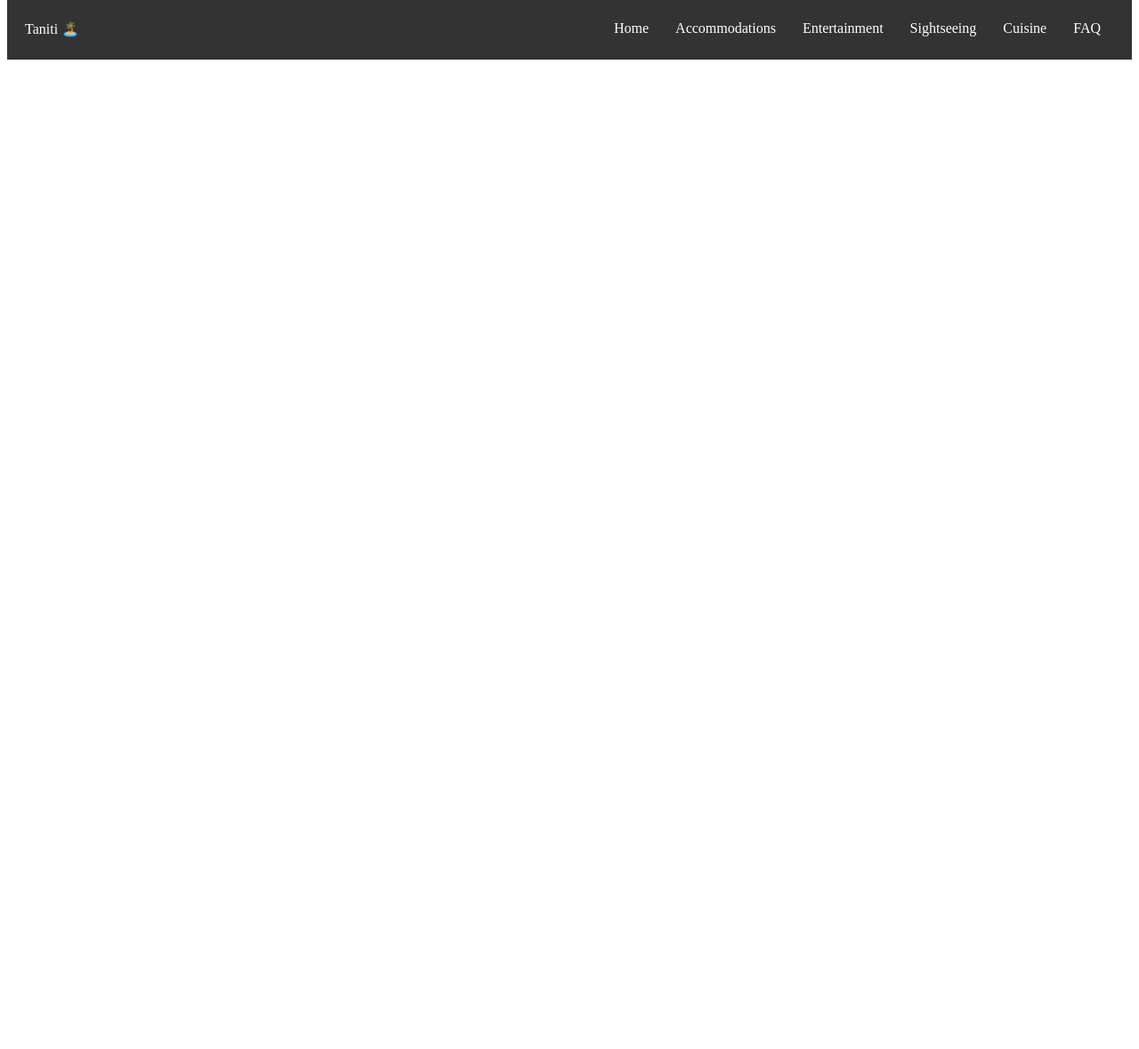
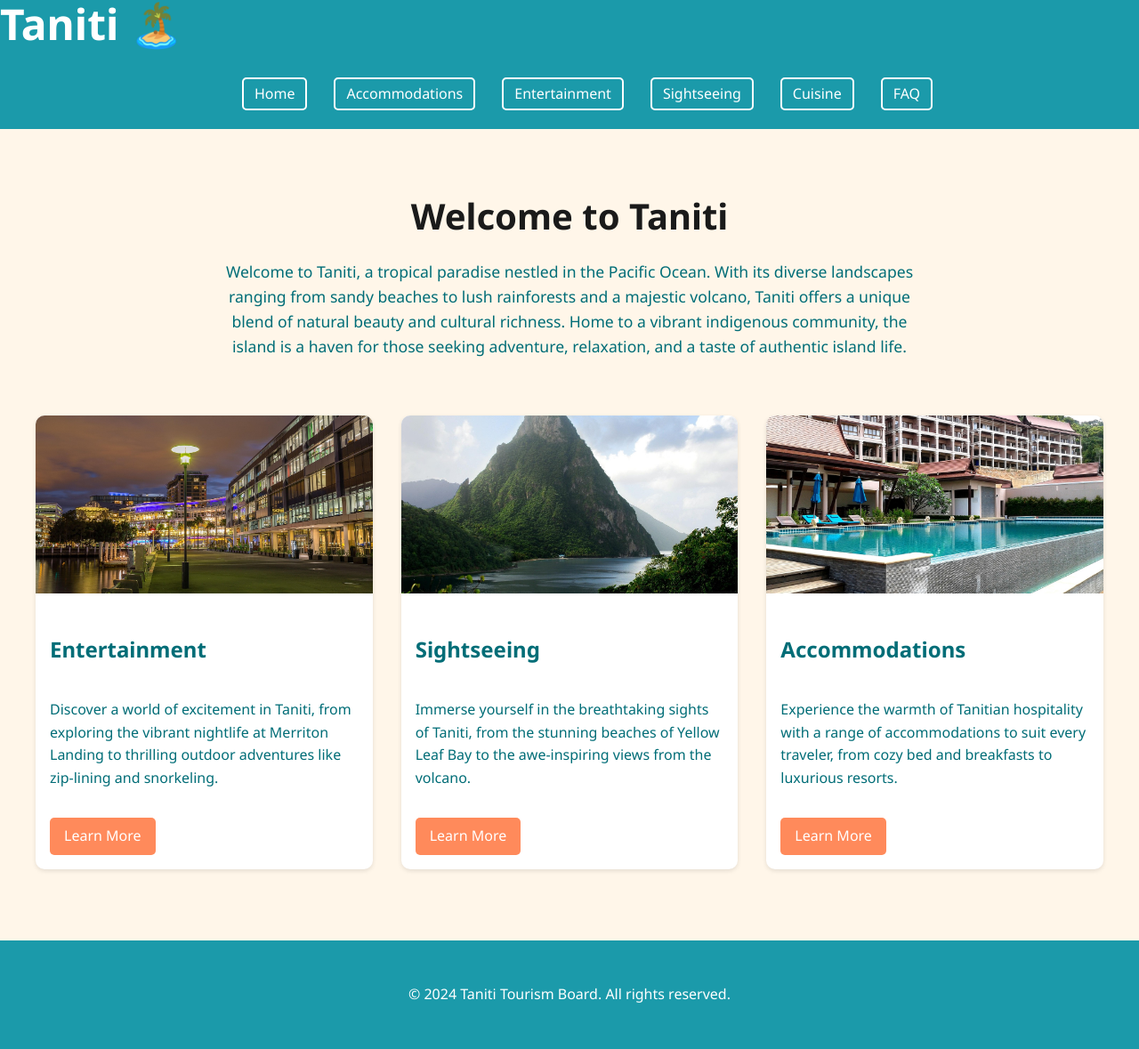
Before and after one commit to tonyserranodev/d479-taniti-site, a plain HTML site: page home.html in a window 1280 px wide. Shown: the part 11-1190 px from the top of the page at 89% size. Before the commit the page ends 800 px from the top, so only its background shows below. Drawn offline with Linux system fonts and the light colour scheme; files that its build step writes are made by us from their sources.

Commit message:
add content to home page and update styles

```diff
--- a/home.html
+++ b/home.html
@@ -1,17 +1,22 @@
-<!DOCTYPE html>
+<!doctype html>
 <html lang="en">
-
   <head>
-  <meta charset="UTF-8">
-  <meta name="viewport" content="width=device-width, initial-scale=1">
+    <meta charset="UTF-8" />
+    <meta name="viewport" content="width=device-width, initial-scale=1" />
     <title>Welcome to Taniti!</title>
-  <link href="css/style.css" rel="stylesheet">
+    <link href="style.css" rel="stylesheet" />
+    <link rel="preconnect" href="https://fonts.googleapis.com" />
+    <link rel="preconnect" href="https://fonts.gstatic.com" crossorigin />
+    <link
+      href="https://fonts.googleapis.com/css2?family=Noto+Sans:ital,wght@0,100..900;1,100..900&display=swap"
+      rel="stylesheet"
+    />
   </head>
 
   <body>
     <header>
+      <div class="logo">Taniti 🏝️</div>
       <nav class="navbar">
-      <div class="">Taniti 🏝️</div>
         <ul class="nav-links">
           <li><a href="home.html">Home</a></li>
           <li><a href="accommodations.html">Accommodations</a></li>
@@ -23,10 +28,57 @@
       </nav>
     </header>
 
-  <div>
+    <main>
+      <section class="hero">
+        <h1>Welcome to Taniti</h1>
+        <p class="intro-text">
+          Welcome to Taniti, a tropical paradise nestled in the Pacific Ocean.
+          With its diverse landscapes ranging from sandy beaches to lush
+          rainforests and a majestic volcano, Taniti offers a unique blend of
+          natural beauty and cultural richness. Home to a vibrant indigenous
+          community, the island is a haven for those seeking adventure,
+          relaxation, and a taste of authentic island life.
+        </p>
+      </section>
 
+      <section class="featured-sections">
+        <div class="feature-card">
+          <img src="images/night-life.jpg" alt="Entertainment in Taniti" />
+          <h2>Entertainment</h2>
+          <p>
+            Discover a world of excitement in Taniti, from exploring the vibrant
+            nightlife at Merriton Landing to thrilling outdoor adventures like
+            zip-lining and snorkeling.
+          </p>
+          <a href="entertainment.html" class="learn-more">Learn More</a>
         </div>
 
+        <div class="feature-card">
+          <img src="images/volcano.jpg" alt="Sightseeing in Taniti" />
+          <h2>Sightseeing</h2>
+          <p>
+            Immerse yourself in the breathtaking sights of Taniti, from the
+            stunning beaches of Yellow Leaf Bay to the awe-inspiring views from
+            the volcano.
+          </p>
+          <a href="sightseeing.html" class="learn-more">Learn More</a>
+        </div>
+
+        <div class="feature-card">
+          <img src="images/hotel.jpg" alt="Accommodations in Taniti" />
+          <h2>Accommodations</h2>
+          <p>
+            Experience the warmth of Tanitian hospitality with a range of
+            accommodations to suit every traveler, from cozy bed and breakfasts
+            to luxurious resorts.
+          </p>
+          <a href="accommodations.html" class="learn-more">Learn More</a>
+        </div>
+      </section>
+    </main>
+
+    <footer>
+      <p>&copy; 2024 Taniti Tourism Board. All rights reserved.</p>
+    </footer>
   </body>
-
 </html>
--- a/style.css
+++ b/style.css
@@ -1,20 +1,55 @@
+:root {
+  --ocean-blue: #1b9aaa;
+
+  --light-sand: #fff6e9;
+
+  --coral: #ff8a5b;
+
+  --palm-green: #2e8b57;
+
+  --deep-sea: #006d77;
+
+  --white-sand: #ffffff;
+}
+body {
+  font-family: "Noto sans", Arial, Helvetica, sans-serif;
+  margin: 0;
+  padding: 0;
+  line-height: 1.6;
+  color: var(--deep-sea);
+  background-color: var(--light-sand);
+}
+
+/*navbar*/
+header {
+  position: sticky;
+  top: 0;
+  z-index: 100;
+  background-color: var(--ocean-blue);
+}
+
 .navbar {
-  background-color: #333;
-  color: white;
+  background-color: var(--ocean-blue);
+  color: var(--white-sand);
   display: flex;
-  justify-content: space-between;
+  justify-content: center;
   align-items: center;
-  padding: 10px 20px;
+  padding: 5px 20px;
 }
 
 .logo {
-  font-size: 1.5em;
+  margin-right: auto;
+  font-size: 3em;
   font-weight: bold;
+  background-color: var(--ocean-blue);
+  color: var(--white-sand);
 }
 
 .nav-links {
   list-style: none;
   display: flex;
+  justify-content: center;
+  align-items: center;
 }
 
 .nav-links li {
@@ -22,12 +57,117 @@
 }
 
 .nav-links li a {
-  color: white;
+  color: var(--white-sand);
   text-decoration: none;
+  transition: all 0.3s ease;
+  border: 2px solid var(--white-sand);
+  padding: 4px 12px;
+  border-radius: 5px;
+  display: inline-block;
 }
 
-header {
-  position: sticky;
-  top: 0;
-  z-index: 100;
+.nav-links li a:hover {
+  color: var(--coral);
+  border-color: var(--coral);
+  background-color: rgba(255, 255, 255, 0.1);
 }
+
+/* main content */
+main {
+  max-width: 1200px;
+  margin: 0 auto;
+  padding: 2rem;
+}
+
+.hero {
+  text-align: center;
+  margin-bottom: 4rem;
+}
+
+.hero h1 {
+  font-size: 2.5rem;
+  margin-bottom: 1rem;
+  color: #1a1a1a;
+}
+
+.intro-text {
+  max-width: 800px;
+  margin: 0 auto;
+  font-size: 1.1rem;
+}
+
+/* featured sections */
+.featured-sections {
+  display: grid;
+  grid-template-columns: repeat(auto-fit, minmax(300px, 1fr));
+  gap: 2rem;
+  margin-top: 3rem;
+}
+
+.feature-card {
+  background: var(--white-sand);
+  border-radius: 10px;
+  overflow: hidden;
+  box-shadow: 0 2px 5px rgba(0, 0, 0, 0.1);
+  transition: transform 0.3s ease;
+}
+
+.feature-card:hover {
+  transform: translateY(-5px);
+}
+
+.feature-card img {
+  width: 100%;
+  height: 200px;
+  object-fit: cover;
+}
+
+.feature-card h2 {
+  padding: 1rem;
+  font-size: 1.5rem;
+}
+
+.feature-card p {
+  padding: 0 1rem;
+  margin-bottom: 1rem;
+}
+
+.learn-more {
+  display: inline-block;
+  margin: 1rem;
+  padding: 0.5rem 1rem;
+  background-color: var(--coral);
+  color: var(--white-sand);
+  text-decoration: none;
+  border-radius: 5px;
+  transition: background-color 0.3s ease;
+}
+
+.learn-more:hover {
+  background-color: var(--palm-green);
+}
+
+/* footer */
+footer {
+  text-align: center;
+  padding: 2rem;
+  background-color: var(--ocean-blue);
+  color: var(--white-sand);
+  margin-top: 3rem;
+}
+
+@media (max-width: 768px) {
+  .nav-links {
+    flex-direction: column;
+    gap: 1rem;
+    margin-top: 1rem;
+  }
+
+  .featured-sections {
+    grid-template-columns: 1fr;
+  }
+
+  .logo {
+    font-size: 3em;
+  }
+}
```
Also changed, not shown: cuisine.html (deleted). Lines whose indentation alone changed are shown as unchanged.
